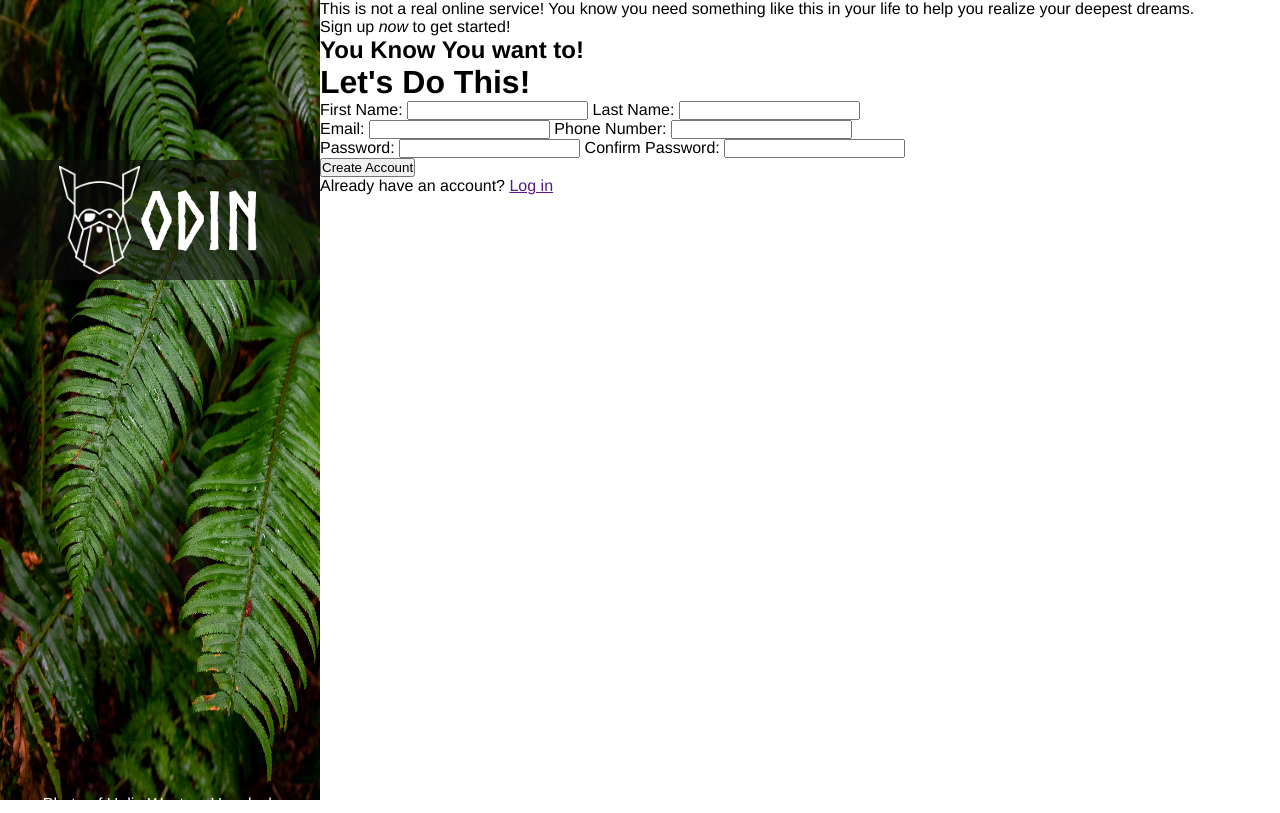
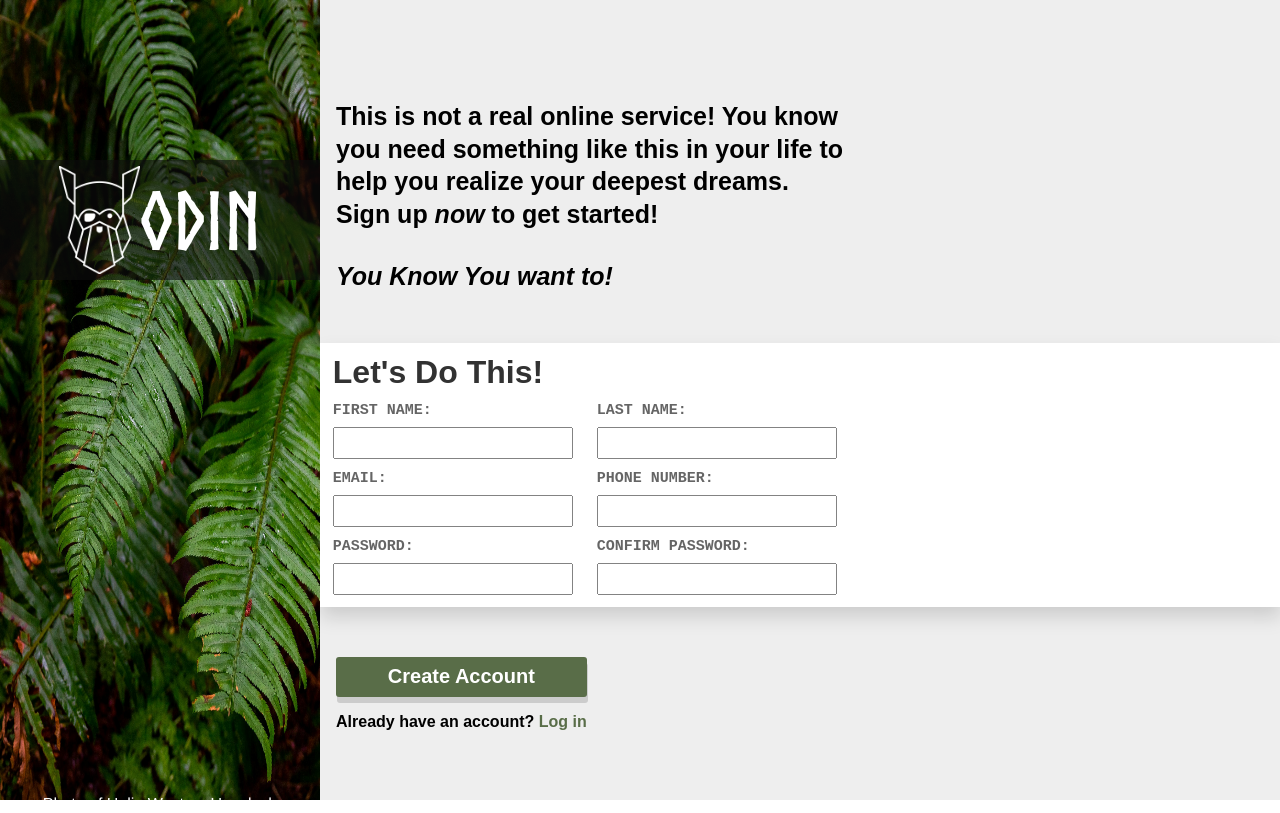
Before and after one commit to StewardRighteous/sample-signup-form, a plain HTML site: page index.html in a window 1280 px wide. Drawn offline with Linux system fonts and the light colour scheme.

Commit message:
feat - Design main form

```diff
--- a/index.html
+++ b/index.html
@@ -9,6 +9,7 @@
 </head>
 
 <body>
+    <!-- Side Container with logo and Image -->
     <div class="side-container">
         <img class="background-image" src="Assets/halie-west-25xggax4bSA-unsplash.jpg" alt="background image">
         <div class="logo">
@@ -20,9 +21,9 @@
                 <a href="https://unsplash.com/photos/green-leaf-plant-in-close-up-photography-25xggax4bSA">Unsplash</a>
             </p>
         </div>
-
     </div>
-    <form action="" method="get">
+    <!-- Main Form with inputs -->
+    <form action="" method="get" class="signup-form">
         <div class="welcome-area">
             <p class="welcome-note">
                 This is not a real online service! You know you need something like this in your life to help you realize
@@ -33,28 +34,38 @@
         <div class="form-filling-area">
             <h1>Let's Do This!</h1>
             <div class="form-row">
+                <div class="form-element">
                     <label for="firstname">First Name:</label>
                     <input type="text" name="user_firstname" id="firstname" required>
+                </div>
+                <div class="form-element">
                     <label for="lastname">Last Name:</label>
                     <input type="text" name="user_lastname" id="lastname">
                 </div>
+            </div>
             <div class="form-row">
+                <div class="form-element">
                     <label for="email">Email:</label>
                     <input type="email" name="user_email" id="email">
+                </div>
+                <div class="form-element">
                     <label for="number">Phone Number:</label>
                     <input type="tel" name="user_number" id="number">
                 </div>
+            </div>
             <div class="form-row">
+                <div class="form-element">
                     <label for="password">Password:</label>
                     <input type="password" name="user_password" id="password">
+                </div>
+                <div class="form-element">
                     <label for="confirm-password">Confirm Password:</label>
                     <input type="password" name="user_confirm_password" id="confirm-password">
                 </div>
             </div>
+        </div>
         <div class="submit-area">
-            <div class="submit-button">
             <button type="submit">Create Account</button>
-            </div>
             <p>Already have an account? <a href="">Log in</a></p>
         </div>
     </form>
--- a/style.css
+++ b/style.css
@@ -80,3 +80,107 @@ body{
 .side-container .logo p a{
     color: white;
 }
+
+/* Sign Up Form */
+.signup-form{
+    background-color: #EEEEEE;
+    display: flex;
+    flex-flow: column wrap;
+    justify-content: flex-start;
+    align-items: flex-start;
+    width: 75vw;
+}
+
+.signup-form .welcome-area{
+    margin: 100px 2vh 50px 2vh;
+    display: flex;
+    flex-flow: column wrap;
+    width: 55%;
+    font-family: "rubik", sans-serif;
+    font-size: max(25px, 20px);
+    line-height: 1.3;
+    gap: 30px;
+    font-weight: 600;
+}
+
+.signup-form .welcome-area h2{
+    font-style: italic;
+    font-size: 25px;
+}
+
+.signup-form .form-filling-area{
+    background-color: white;
+    height: 33vh;
+    width: 100%;
+    display: flex;
+    flex-flow: column wrap;
+    align-items: flex-start;
+    justify-content: space-evenly;
+    box-shadow: rgba(0, 0, 0, 0.145) 1px 10px 18px;
+}
+
+.form-filling-area h1{
+    margin: 0 0 0 1vw;
+    opacity: 0.8;
+    font-family: 'rubik', sans-serif;
+}
+
+.form-row{
+    margin: 0 0 0 1vw;
+    display: flex;
+    flex-flow: row wrap;
+    width: 100%;
+    font-size: 15px;
+    letter-spacing: 1.5;
+    justify-content: left;
+    gap: max(24px, 8px);
+}
+
+.form-element{
+    display: flex;
+    flex-flow: column wrap;
+    width: 25%;
+    gap: 8px;
+}
+
+.form-element > label{
+    opacity: 0.6;
+    font-weight: bold;
+    font-family: monospace;
+    text-transform: uppercase;
+}
+
+.form-element > input{
+    height: 32px;
+    width: 100%;
+    font-family: Helvetica, Arial, sans-serif;
+    font-size: 20px;
+    padding: 1px;
+    opacity: 0.9;
+}
+
+/* Submit Area */
+.submit-area{
+    margin: 50px 2vh 50px 2vh;
+    display: flex;
+    flex-flow: column wrap;
+    gap: 16px;
+    font-family: "rubik", sans-serif;
+    font-weight: 600;
+}
+
+.submit-area button{
+    height: 40px;
+    font: inherit;
+    font-size: 20px;
+    background-color: #596D48;
+    border: none;
+    border-radius: 3px;
+    color: white;
+    box-shadow: 1px 6px  #00000025;
+}
+
+.submit-area a{
+    color: #596D48;
+    text-decoration: none;
+}
```
Lines whose indentation alone changed are shown as unchanged.
